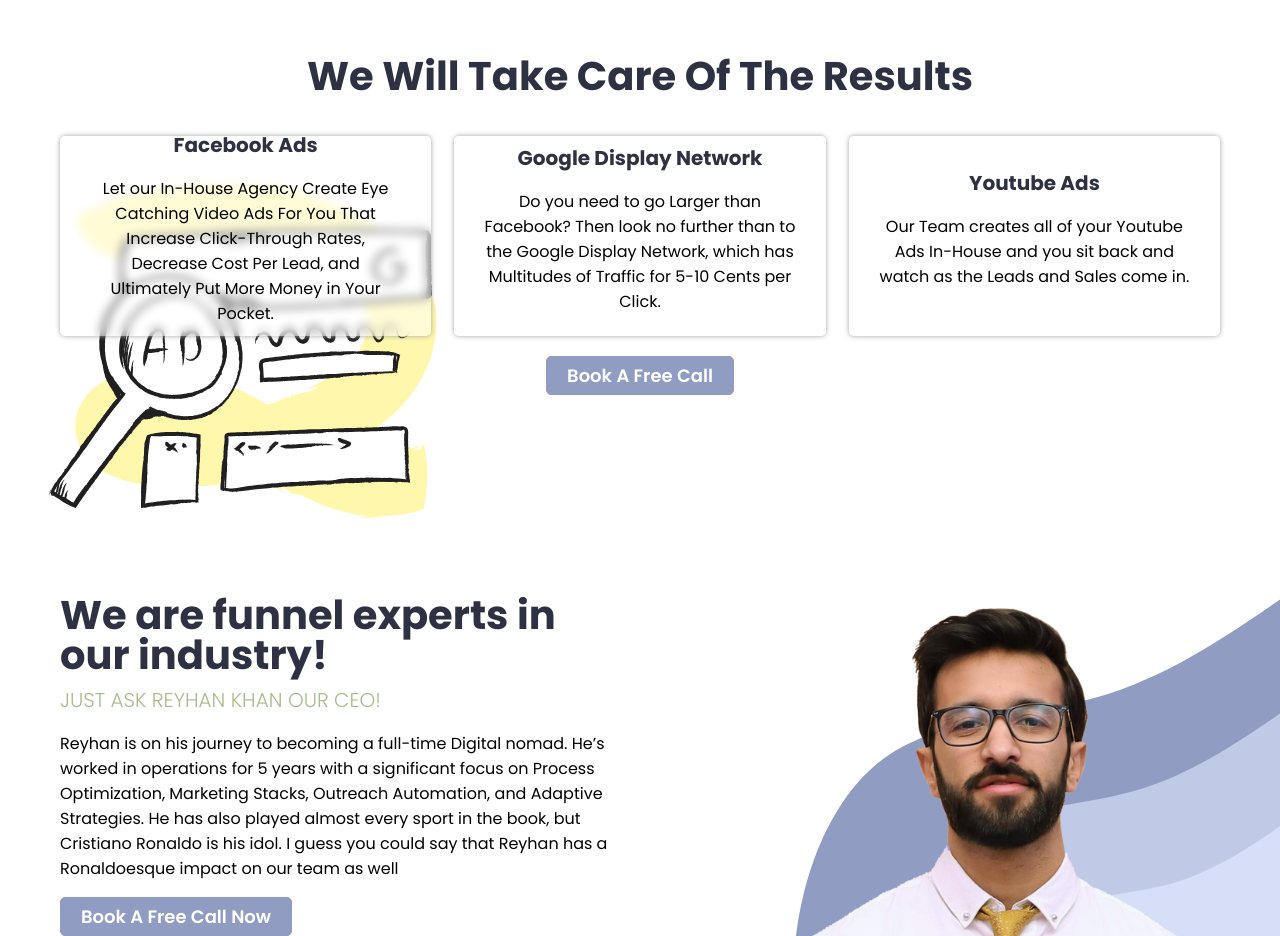
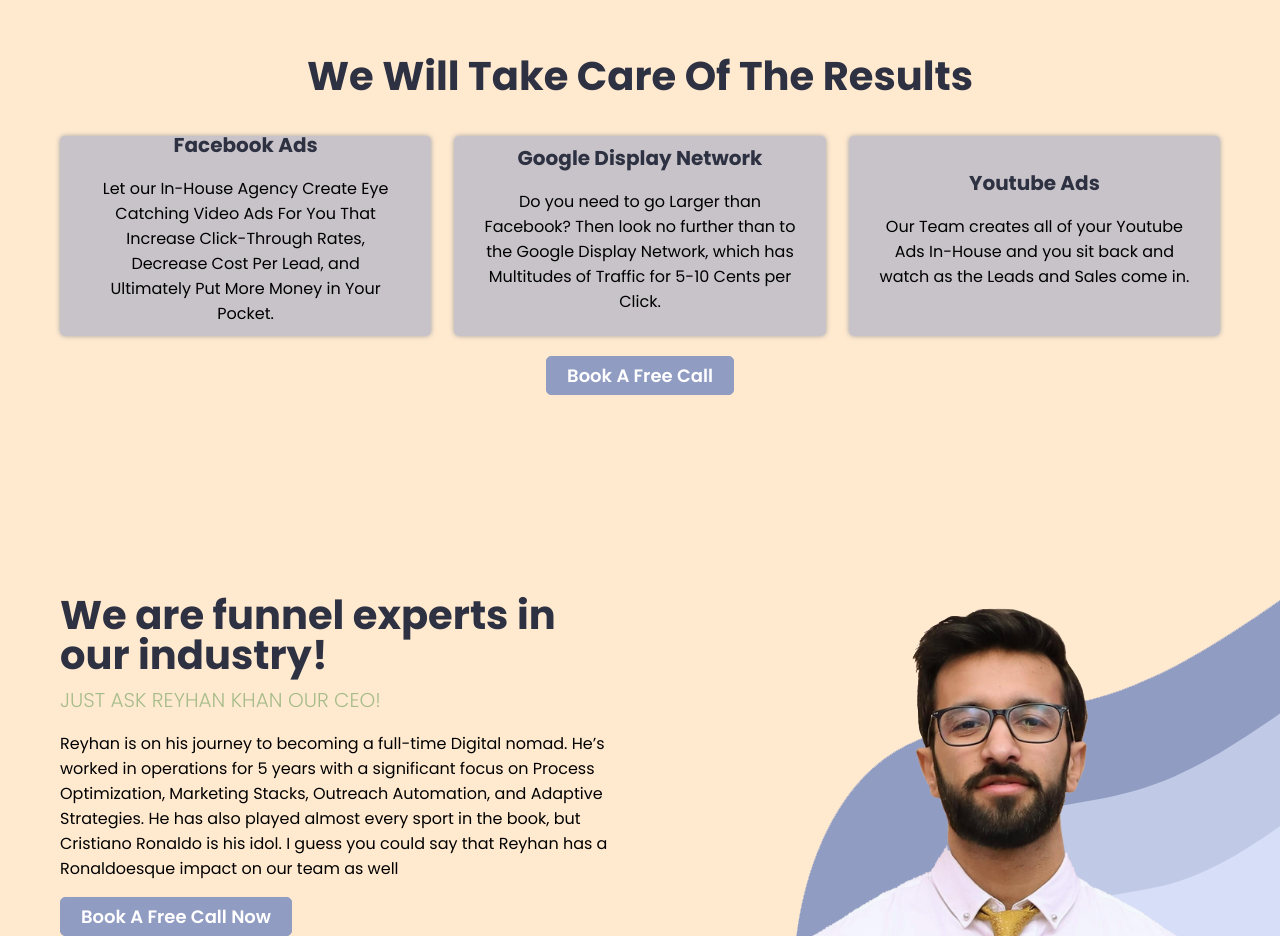
Before and after one commit to SalmanAhmed24/witsTalent, a Next.js app: page / in a window 1280 px wide. Shown: the part 1880-2816 px from the top of the page. Built offline with nearby package versions, Linux system fonts and the light colour scheme.

Commit message:
worked on color scheme

```diff
--- a/components/results/index.js
+++ b/components/results/index.js
@@ -1,7 +1,6 @@
 function Results() {
 	return (
 		<main className="result-wrap">
-			<img className="back" src="images/ads.svg" />
 			<section className="heading-wrap">
 				<h1>We Will Take Care Of The Results</h1>
 			</section>
--- a/components/results/results.scss
+++ b/components/results/results.scss
@@ -1,16 +1,6 @@
 .result-wrap {
 	padding: 6rem;
 	position: relative;
-	.back {
-		position: absolute;
-		bottom: -100px;
-		left: 0px;
-		height: 400px;
-		z-index: -1;
-		@include below-992 {
-			display: none;
-		}
-	}
 	.heading-wrap {
 		h1 {
 			width: 100%;
@@ -25,7 +15,7 @@
 		justify-content: space-between;
 		flex-wrap: wrap;
 		.card-cus {
-			background: rgba($color: #ffff, $alpha: 0.5);
+			background: rgba($color: #909cc2, $alpha: 0.5);
 			backdrop-filter: blur(5px);
 			border-radius: 5px;
 			height: 200px;
--- a/styles/globals.scss
+++ b/styles/globals.scss
@@ -29,6 +29,7 @@
 }
 html,
 body {
+	background-color: #ffead0;
 	padding: 0;
 	margin: 0;
 	font-family: -apple-system, BlinkMacSystemFont, Segoe UI, Roboto, Oxygen, Ubuntu, Cantarell, Fira Sans, Droid Sans,
```
Also changed, not shown: public/images/reyhan-blob.png.
